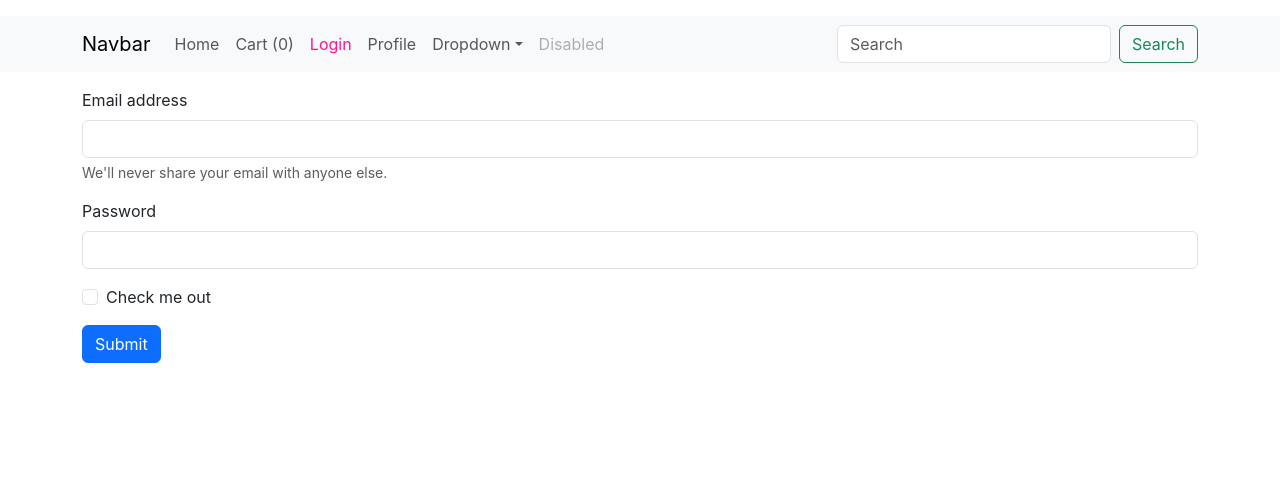
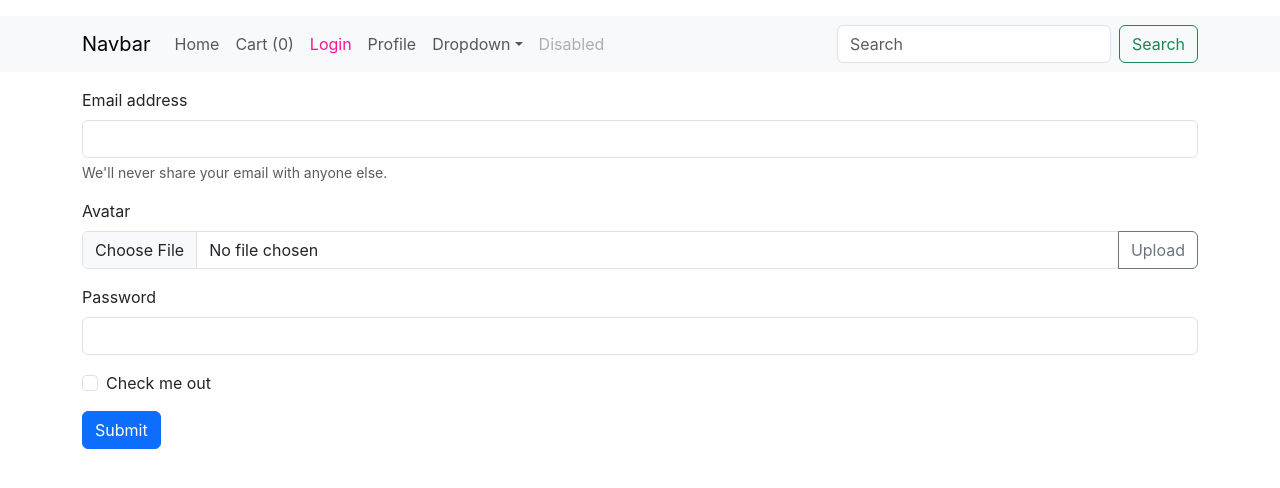
Before and after one commit to hoatq-fptaptech/t2203e_reactjs_demo, a React (Create React App) app: page /login in a window 1280 px wide. Shown: the top 488 px of the page. Built offline with nearby package versions, Linux system fonts and the light colour scheme.

Commit message:
demo upload file

```diff
--- a/src/pages/Login.js
+++ b/src/pages/Login.js
@@ -4,7 +4,7 @@ import { auth_login } from "../services/auth.service";
 import api from "../services/api";
 const Login = (props)=>{
     const {state,dispatch} = useContext(UserContext);
-    const [user,setUser] = useState({email:"",password:""});
+    const [user,setUser] = useState({email:"",password:"",avatar:""});
     const handleInput = (event)=>{
         user[event.target.name] = event.target.value;
         setUser(user);
@@ -18,6 +18,31 @@ const Login = (props)=>{
         localStorage.setItem("state",JSON.stringify(state));
         api.defaults.headers.common["Authorization"] = `Bearer ${u.token}`;
     }
+    // upload file
+    const [file,setFile] = useState();
+    const [fileUrl,setFileUrl] = useState();
+    const avatar = fileUrl? <img src={fileUrl} width={80}/>:null;
+    const uploadFile = (e)=>{
+        const f =  e.target.files[0];
+        setFile(f);
+    }
+
+    const submitUpload = async ()=>{
+        dispatch({type:"SHOW_LOADING"});
+        const url = "upload/image";
+        const formData = new FormData();
+        formData.append("image",file);
+        const config = {
+            headers:{
+                "content-type": "multipart/form-data"
+            }
+        };
+       const rs = await api.post(url,formData,config);
+       setFileUrl(rs.data);
+       setUser({...user,avatar:rs.data});
+       dispatch({type:"HIDE_LOADING"});
+    }
+    // end
     return (
         <section>
           <div className='container'>
@@ -26,6 +51,15 @@ const Login = (props)=>{
                 <label for="exampleInputEmail1" className="form-label">Email address</label>
                 <input type="email" onChange={handleInput} name="email" className="form-control" id="exampleInputEmail1" aria-describedby="emailHelp"/>
                 <div id="emailHelp" className="form-text">We'll never share your email with anyone else.</div>
+            </div>
+            <div className="mb-3">
+                <label for="avatar" className="form-label">Avatar
+                    {avatar}
+                </label>
+                <div class="input-group">
+                    <input type="file" onChange={uploadFile} name="avatar" class="form-control" id="avatar"/>
+                    <button onClick={submitUpload} class="btn btn-outline-secondary" type="button">Upload</button>
+                </div>
             </div>
             <div className="mb-3">
                 <label for="exampleInputPassword1" className="form-label">Password</label>
```
